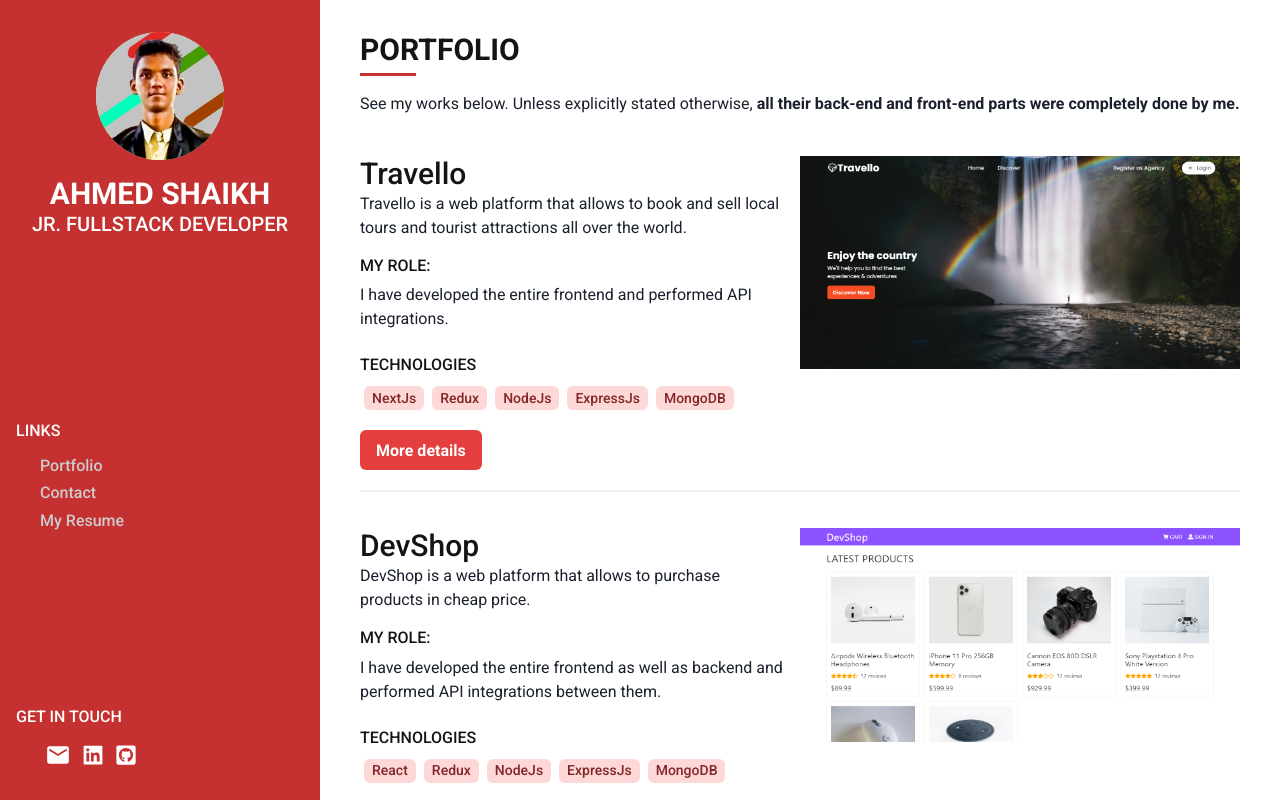
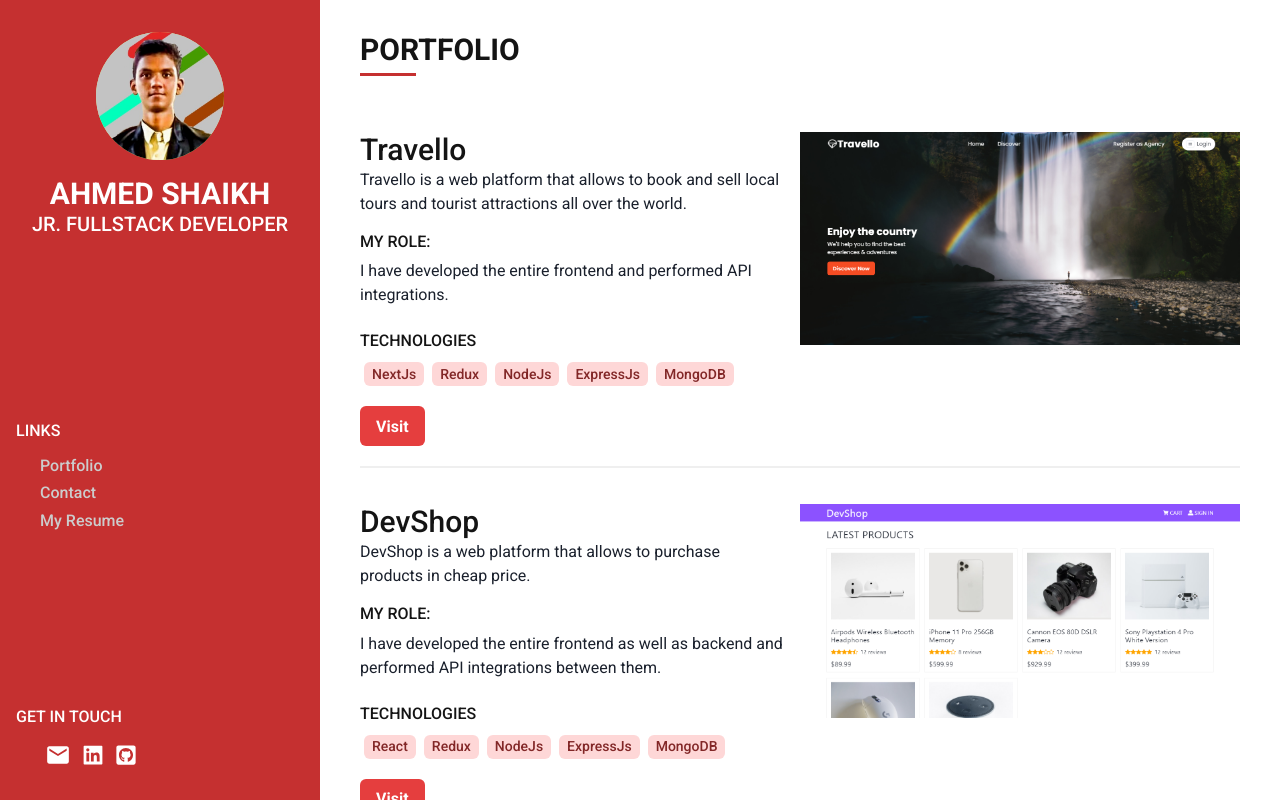
Before and after one commit to DevShaikh/my-portfolio, a Next.js app: page / in a window 1280 px wide. Built offline with nearby package versions, Linux system fonts and the light colour scheme; a web font is replaced by a local one.

Commit message:
ready to deploy

```diff
--- a/pages/index.js
+++ b/pages/index.js
@@ -15,12 +15,6 @@
       </Head>
       <Box mb='5'>
         <UnderlinedHeading>PORTFOLIO</UnderlinedHeading>
-        <Text>
-          See my works below. Unless explicitly stated otherwise,{' '}
-          <strong>
-            all their back-end and front-end parts were completely done by me.
-          </strong>
-        </Text>
       </Box>
       <Box>
         {projectsList.map((project, key) => (
@@ -57,7 +51,7 @@
                 ))}
               </Box>
               <a href={project.link} target='_blank' rel='noreferrer'>
-                <Button colorScheme='red'>More details</Button>
+                <Button colorScheme='red'>Visit</Button>
               </a>
             </Box>
             <Box width='50%'>
```
